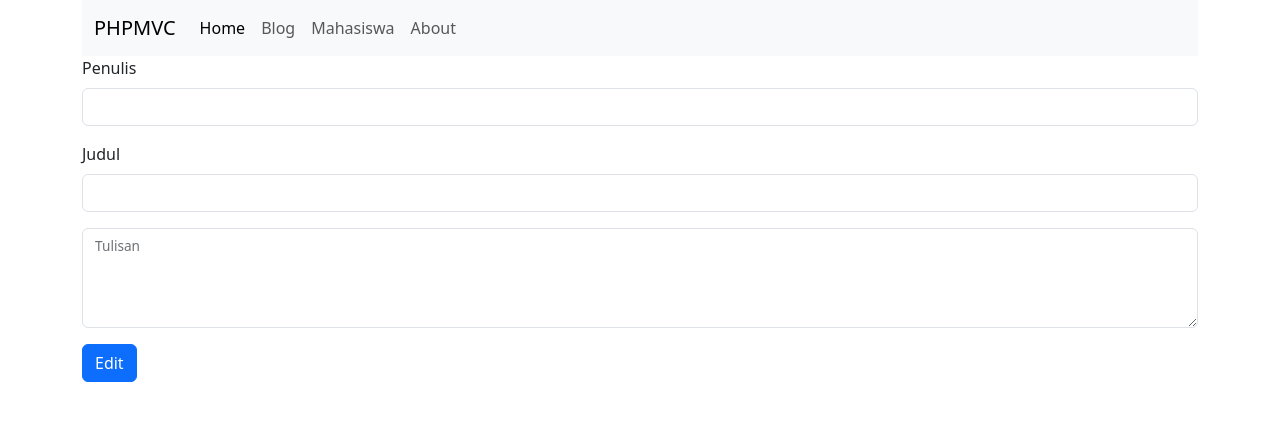
After one commit to gnendraaw/phpmvc, a PHP site: template app/views/blog/edit.php in a window 1280 px wide. The commit adds this page. Shown: the top 421 px of the page. Run offline with PHP 8.4, Linux system fonts and the light colour scheme; the template is opened without the code that fills it, so the values that code supplies are empty; some libraries are stand-ins or nearby versions.

Commit message:
add edit feature

```diff
--- /dev/null
+++ b/app/views/blog/edit.php
@@ -0,0 +1,19 @@
+<div class="container">
+    <form action="<?=BASE_URL?>/blog/update/<?=$data['blog']['id']?>" method="post">
+        <div class="mb-3">
+            <label for="penulis" class="form-label">Penulis</label>
+            <input type="text" class="form-control" id="penulis" name="penulis" value="<?=$data['blog']['penulis']?>">
+        </div>
+        <div class="mb-3">
+            <label for="judul" class="form-label">Judul</label>
+            <input type="text" class="form-control" id="judul" name="judul" value="<?=$data['blog']['judul']?>">
+        </div>
+        <div class="form-floating mb-3">
+            <textarea class="form-control" placeholder="Leave a comment here" id="tulisan" style="height: 100px" name="tulisan">
+                <?=$data['blog']['tulisan']?>
+            </textarea>
+            <label for="tulisan">Tulisan</label>
+        </div>
+        <button type="submit" class="btn btn-primary">Edit</button>
+    </form>
+</div>
--- a/app/views/blog/index.php
+++ b/app/views/blog/index.php
@@ -27,7 +27,7 @@
                             <td><?=$blog['judul']?></td>
                             <td><?=$blog['tulisan']?></td>
                             <td>
-                                <a href="<?=BASE_URL?>/blog/edit/<?=$blog['id']?>" class="btn btn-primary" onclick="return confirm('yakin?')">Edit</a>
+                                <a href="<?=BASE_URL?>/blog/edit/<?=$blog['id']?>" class="btn btn-primary">Edit</a>
                                 <a href="<?=BASE_URL?>/blog/delete/<?=$blog['id']?>" class="btn btn-danger" onclick="return confirm('yakin?')">Delete</a>
                             </td>
                         </tr>
```
Also changed, not shown: app/controllers/Blog.php (+31 -0 lines), app/models/Blog_model.php (+20 -0 lines).
